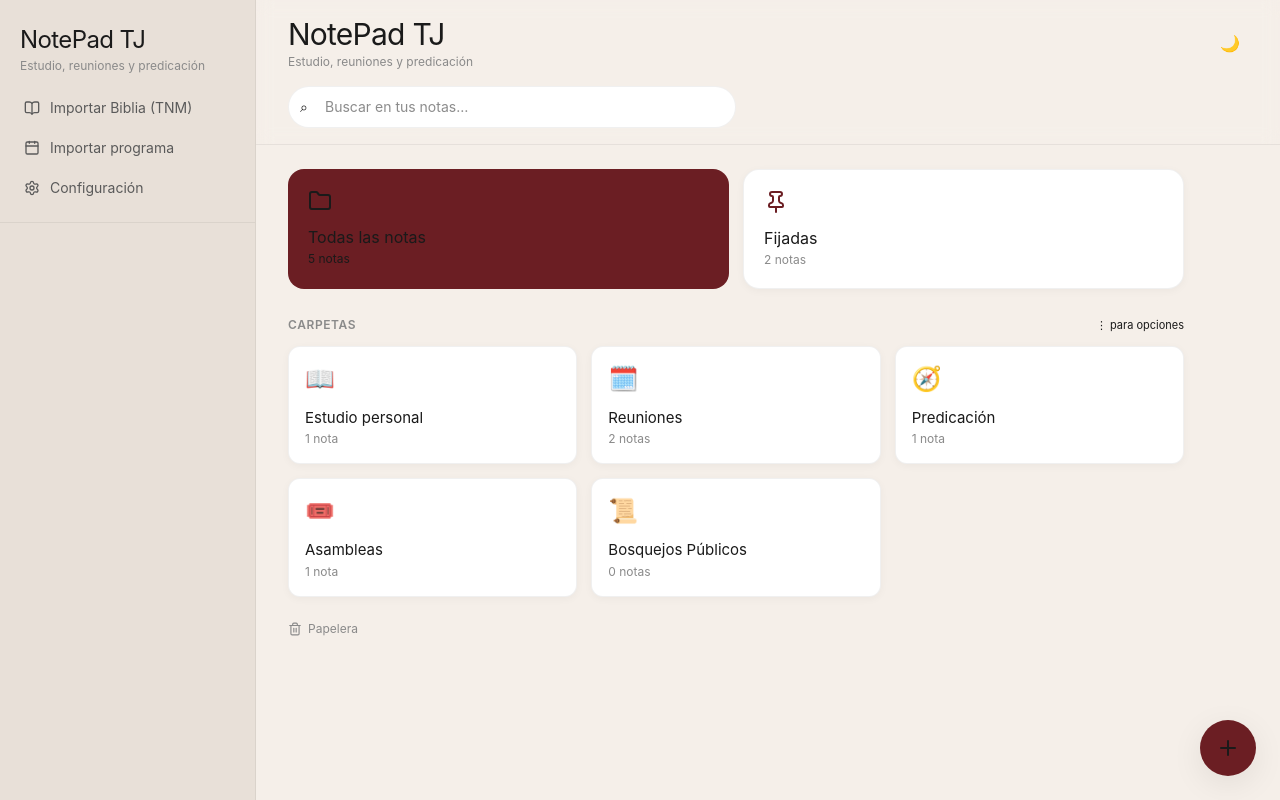
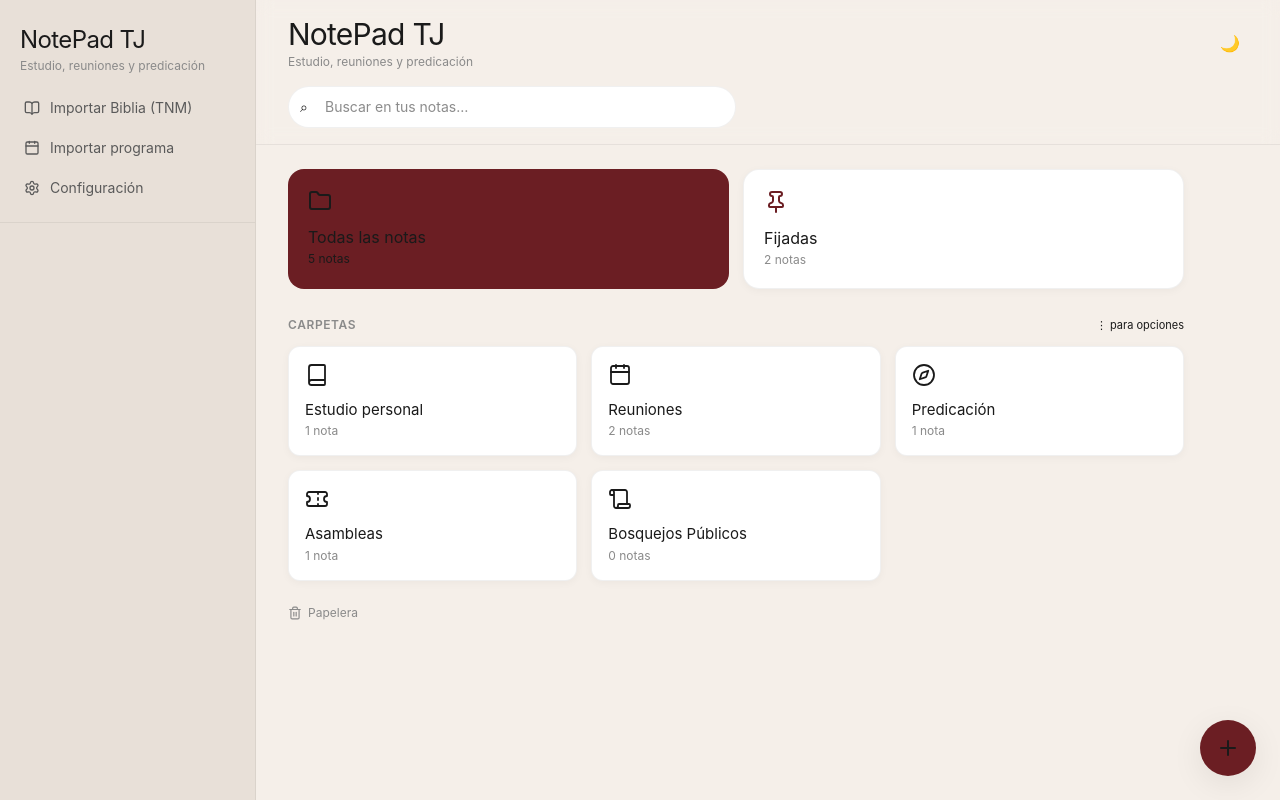
Before and after one commit to yeancq/NotePad-Tj, a React (Vite) app: page / in a window 1280 px wide. Built offline with nearby package versions, Linux system fonts and the light colour scheme.

Commit message:
Update FolderCard.jsx

```diff
--- a/src/components/FolderCard.jsx
+++ b/src/components/FolderCard.jsx
@@ -1,5 +1,6 @@
 import { useRef, useState } from 'react'
 import { MoreHorizontal, Edit2, Trash2 } from 'lucide-react'
+import { FolderIcon } from '../lib/iconMap' // ← Importar
 
 const LONG_PRESS_MS = 480
 
@@ -58,7 +59,8 @@ export default function FolderCard({ folder, noteCount, onOpen, onEdit, onDelete
         style={{ WebkitTouchCallout: 'none', WebkitUserSelect: 'none' }}
       >
         <div className="w-full flex items-start justify-between">
-          <span className="text-2xl">{folder.icon || '📁'}</span>
+          {/* ✅ Reemplazar emoji por FolderIcon */}
+          <FolderIcon emoji={folder.icon || '📁'} className="w-6 h-6 text-theme" />
           <button
             onClick={(e) => {
               e.stopPropagation()
```
